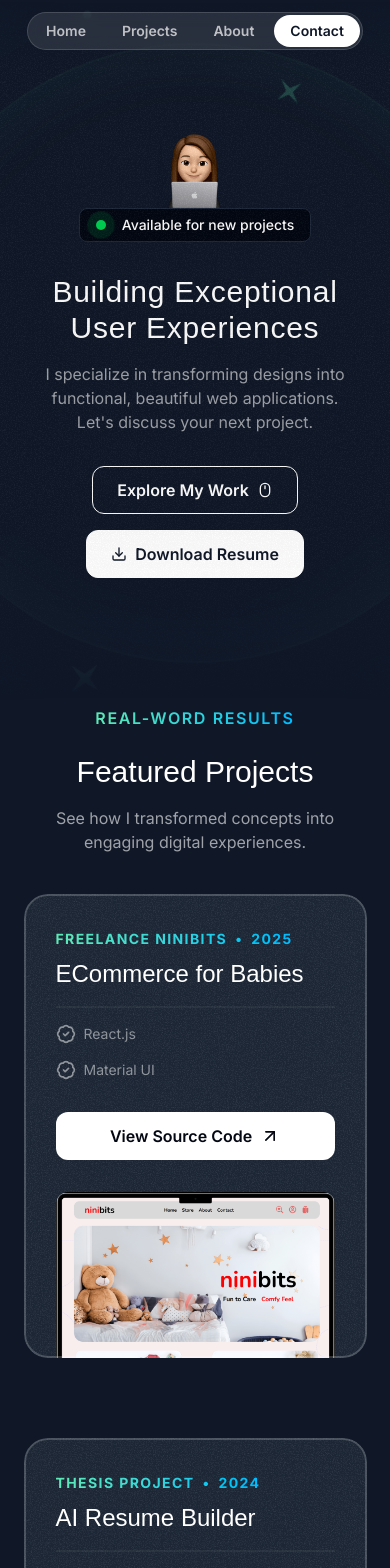
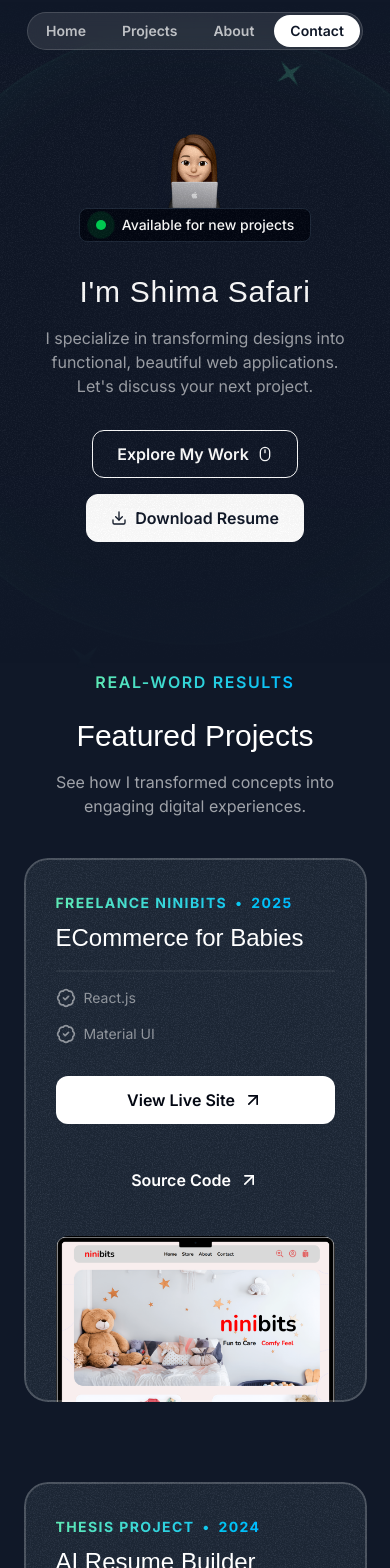
Before and after one commit to ShimaSafari/portfolio, a Next.js app: page / in a window 390 px wide. Shown: the top 1568 px of the page. Built offline with nearby package versions, Linux system fonts and the light colour scheme; a web font is replaced by a local one.

Commit message:
fix issues for deploy

```diff
--- a/src/components/Card.tsx
+++ b/src/components/Card.tsx
@@ -1,5 +1,5 @@
 import grainImage from "@/assets/images/grain.jpg";
-import { ComponentPropsWithoutRef, PropsWithChildren } from "react";
+import { ComponentPropsWithoutRef } from "react";
 import { twMerge } from "tailwind-merge";
 export const Card = ({
   className,
--- a/src/sections/Contact.tsx
+++ b/src/sections/Contact.tsx
@@ -1,6 +1,5 @@
 import { ArrowUpRight } from "lucide-react";
 import grainImage from "@/assets/images/grain.jpg";
-import Link from "next/link";
 export const ContactSection = () => {
   return (
     <div className="py-16 pt-14 lg:py-24 lg:pt-20" id="contact">
@@ -16,17 +15,18 @@ export const ContactSection = () => {
                 Let's create somthing amazing together
               </h2>
               <p className="text-sm md:text-base mt-2">
-                Ready to bring your next project to life? Let's connect and
+                Ready to bring your next project to life? Let&apos;s connect and
                 discuss how I can help you achieve your goals.
               </p>
             </div>
             <div>
-              <Link href="mailto:shimasafarimg@gmail.com">
-                <button className="text-white bg-gray-950 inline-flex items-center px-6 h-12 rounded-xl gap-2 w-max border  border-gray-900">
-                  <span className="font-semibold">Contact Me</span>
-                  <ArrowUpRight className="size-4" />
-                </button>
-              </Link>
+              <a
+                href="mailto:shimasafarimg@gmail.com"
+                className="text-white bg-gray-950 inline-flex items-center px-6 h-12 rounded-xl gap-2 w-max border  border-gray-900"
+              >
+                <span className="font-semibold">Contact Me</span>
+                <ArrowUpRight className="size-4" />
+              </a>
             </div>
           </div>
         </div>
--- a/src/sections/Footer.tsx
+++ b/src/sections/Footer.tsx
@@ -1,5 +1,4 @@
 import { Heart, ArrowUpRight } from "lucide-react";
-import Link from "next/link";
 
 const footerLink = [
   {
@@ -28,14 +27,14 @@ export const Footer = () => {
           </div>
           <nav className="flex flex-col md:flex-row items-center gap-8">
             {footerLink.map((link) => (
-              <Link
+              <a
                 href={link.href}
                 key={link.title}
                 className="inline-flex items-center gap-1.5"
               >
                 <span className="font-semibold">{link.title}</span>
                 <ArrowUpRight className="size-4" />
-              </Link>
+              </a>
             ))}
           </nav>
         </div>
--- a/src/sections/Hero.tsx
+++ b/src/sections/Hero.tsx
@@ -121,11 +121,11 @@ export const HeroSection = () => {
         </div>
         <div className="max-w-lg mx-auto sm:px-4 md:px-0">
           <h1 className="font-serif text-center text-3xl md:text-5xl mt-8 tracking-wide">
-            Building Exceptional User Experiences
+            I&apos;m Shima Safari
           </h1>
           <p className="mt-4 text-center text-white/60 md:text-lg">
             I specialize in transforming designs into functional, beautiful web
-            applications. Let's discuss your next project.
+            applications. Let&apos;s discuss your next project.
           </p>
         </div>
         <div className="flex flex-col md:flex-row justify-center items-center mt-8 gap-4">
--- a/src/sections/Projects.tsx
+++ b/src/sections/Projects.tsx
@@ -1,5 +1,4 @@
 import Image from "next/image";
-import Link from "next/link";
 import AIResumeBuilder from "@/assets/images/aiResumeBuilder-landing.png";
 import BabyLine from "@/assets/images/ninibits-landing.png";
 import { BadgeCheck } from "lucide-react";
@@ -13,6 +12,7 @@ const portfolioProjects = [
     title: "ECommerce for Babies",
     technology: [{ item: "React.js" }, { item: "Material UI" }],
     link: "https://github.com/ShimaSafari/BabyLine",
+    appLink: "https://babyline-ecommerce-react-mui.vercel.app/",
     image: BabyLine,
   },
   {
@@ -27,6 +27,7 @@ const portfolioProjects = [
       { item: "Google Gemini API" },
     ],
     link: "https://github.com/ShimaSafari/ai-resume-builder",
+    appLink: "https://github.com/ShimaSafari/ai-resume-builder",
     image: AIResumeBuilder,
   },
 ];
@@ -72,12 +73,20 @@ export const ProjectsSection = () => {
                       </li>
                     ))}
                   </ul>
-                  <Link href={project.link}>
-                    <button className="bg-white text-gray-950 h-12 w-full md:w-auto rounded-xl font-semibold inline-flex items-center justify-center gap-2 mt-8 px-6">
-                      <span>View Source Code</span>
-                      <ArrowUpRight className="size-5" />
-                    </button>
-                  </Link>
+                  <a
+                    href={project.appLink}
+                    className="bg-white text-gray-950 h-12 w-full md:w-auto rounded-xl font-semibold inline-flex items-center justify-center gap-2 mt-8 px-6"
+                  >
+                    <span>View Live Site</span>
+                    <ArrowUpRight className="size-5" />
+                  </a>
+                  <a
+                    href={project.link}
+                    className="text-white h-12 w-full md:w-auto rounded-xl font-semibold inline-flex items-center justify-center gap-2 mt-8 px-6 md:ml-2"
+                  >
+                    <span>Source Code</span>
+                    <ArrowUpRight className="size-5" />
+                  </a>
                 </div>
                 <div className="relative">
                   <Image
```
Also changed, not shown: 1 other file (tests, documents, lock files or other folders).
